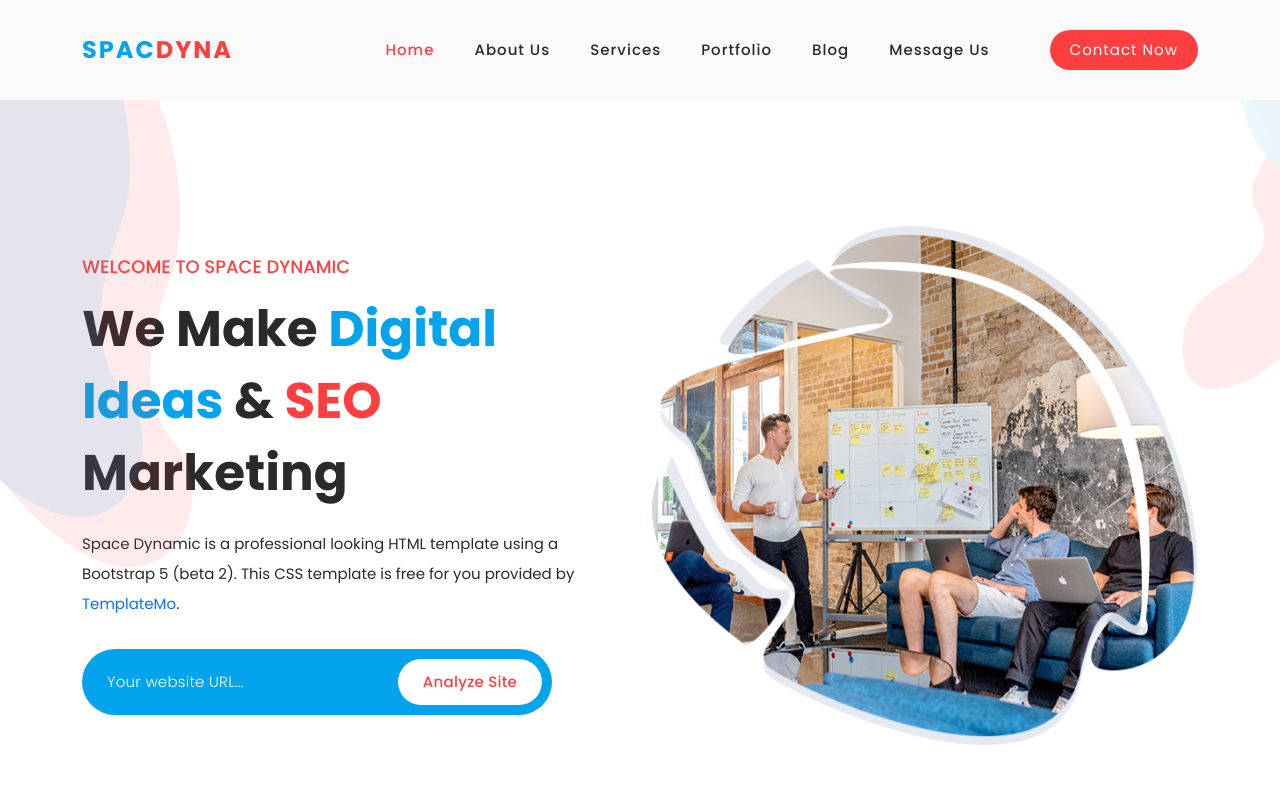
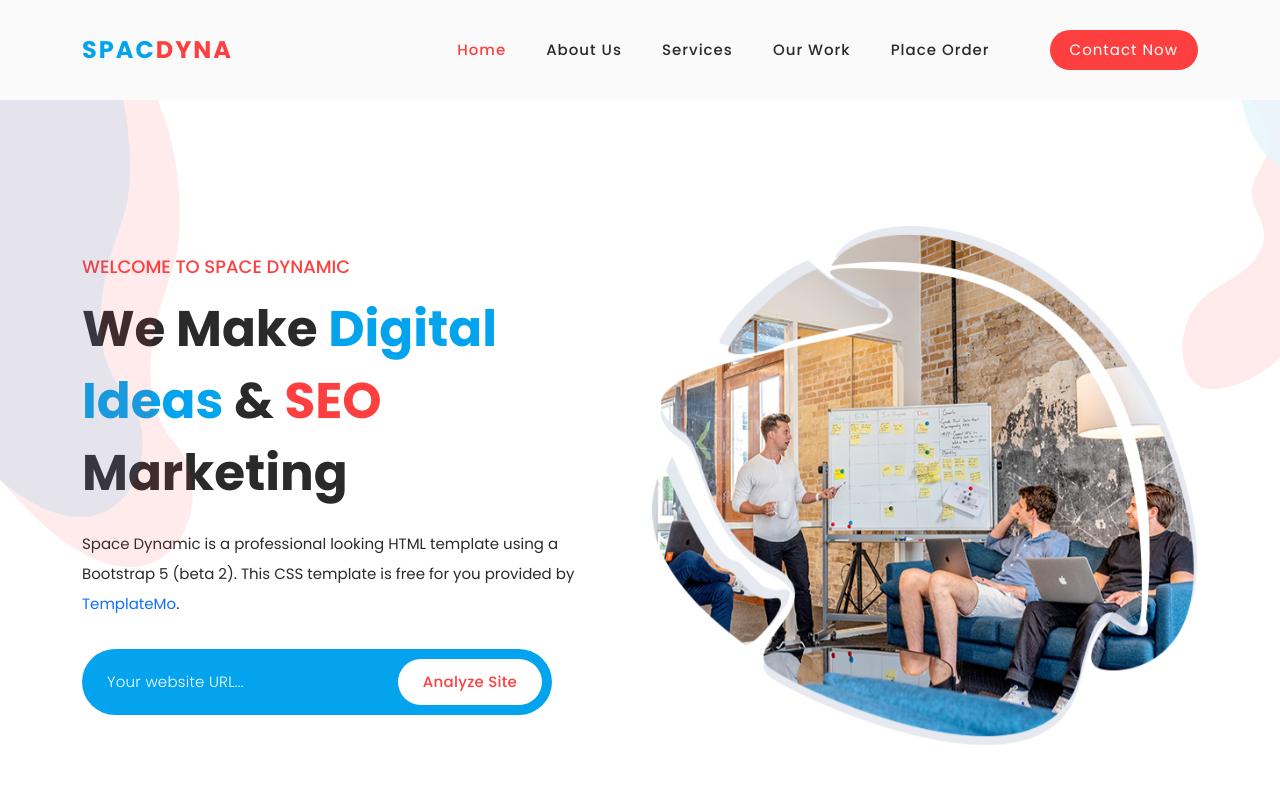
Before and after one commit to Luckimation/space-studio, a plain HTML site: page index.html in a window 1280 px wide. Shown: the top 800 px of the page. Drawn offline with Linux system fonts and the light colour scheme.

Commit message:
Update index.html

```diff
--- a/index.html
+++ b/index.html
@@ -60,9 +60,9 @@ https://templatemo.com/tm-562-space-dynamic
               <li class="scroll-to-section"><a href="#top" class="active">Home</a></li>
               <li class="scroll-to-section"><a href="#about">About Us</a></li>
               <li class="scroll-to-section"><a href="#services">Services</a></li>
-              <li class="scroll-to-section"><a href="#portfolio">Portfolio</a></li>
-              <li class="scroll-to-section"><a href="#blog">Blog</a></li>
-              <li class="scroll-to-section"><a href="#contact">Message Us</a></li>
+              <li class="scroll-to-section"><a href="#portfolio">Our Work</a></li>
+              <li class="scroll-to-section"><a href="#blog">Place Order</a></li>
+
               <li class="scroll-to-section"><div class="main-red-button"><a href="#contact">Contact Now</a></div></li>
             </ul>
             <a class='menu-trigger'>
```
